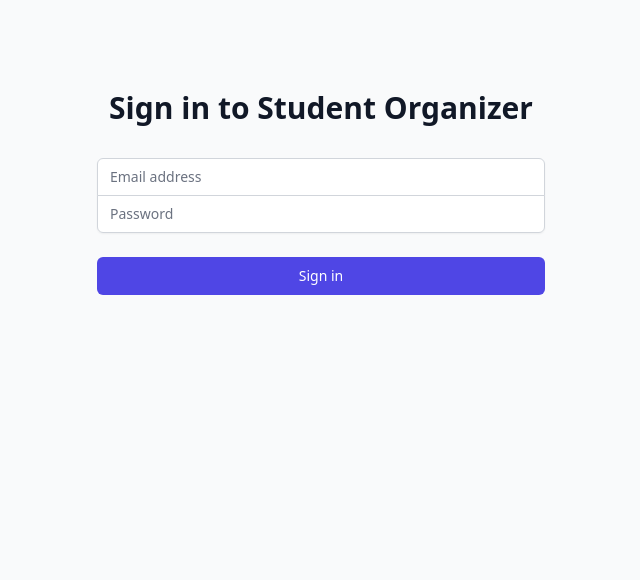
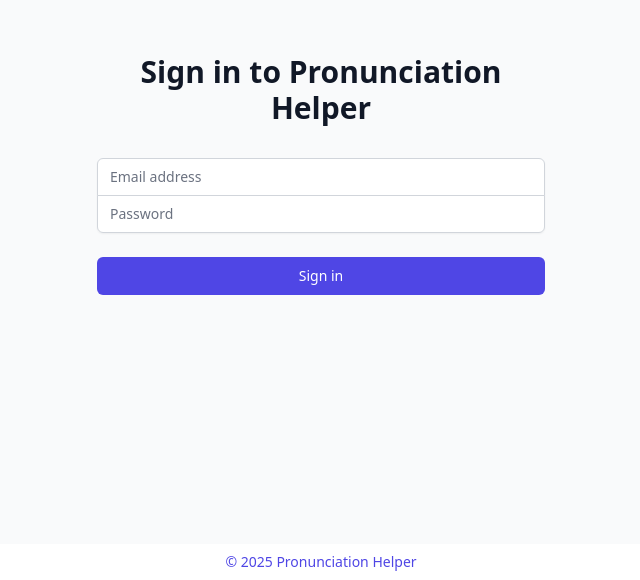
Before and after one commit to Luu-Git/P-Helper, a Next.js app: page / in a window 1280 px wide. Shown: the part 220-800 px from the top of the page, without its empty margins (319-959 px from the left). Built offline with nearby package versions, Linux system fonts and the light colour scheme; no server answers.

Commit message:
Added Footer and Name Change of Tool

```diff
--- a/src/app/dashboard/layout.tsx
+++ b/src/app/dashboard/layout.tsx
@@ -9,6 +9,7 @@
 import { CalendarEntry } from '@/types/calendar';
 import { checkTutorNotifications, checkProfessorNotifications } from '@/lib/calendarNotifications';
 import { Timestamp } from 'firebase/firestore';
+import Footer from '@/components/Footer';
 
 interface User {
   id: string;
@@ -135,13 +136,13 @@
   };
 
   return (
-    <div className="min-h-screen bg-gray-100">
+    <div className="min-h-screen bg-gray-100 flex flex-col">
       <nav className="bg-white shadow-sm">
         <div className="max-w-7xl mx-auto px-4 sm:px-6 lg:px-8">
           <div className="flex justify-between h-16">
             <div className="flex">
               <div className="flex-shrink-0 flex items-center">
-                <span className="text-xl font-bold text-indigo-600">Student Organizer</span>
+                <span className="text-xl font-bold text-indigo-600">Pronunciation Helper</span>
               </div>
               <div className="hidden sm:ml-6 sm:flex sm:space-x-8">
                 {navigation.map((item) => {
@@ -193,9 +194,13 @@
         </div>
       </nav>
 
-      <main className="max-w-7xl mx-auto py-6 sm:px-6 lg:px-8">
-        {children}
+      <main className="flex-grow py-6">
+        <div className="max-w-7xl mx-auto px-4 sm:px-6 lg:px-8">
+          {children}
+        </div>
       </main>
+
+      <Footer />
     </div>
   );
 }
--- a/src/app/layout.tsx
+++ b/src/app/layout.tsx
@@ -9,10 +9,12 @@
   children: React.ReactNode;
 }) {
   return (
-    <html lang="en">
-      <body>
+    <html lang="en" className="h-full">
+      <body className="flex flex-col min-h-screen h-full">
         <AuthProvider>
-          {children}
+          <div className="flex-grow">
+            {children}
+          </div>
         </AuthProvider>
       </body>
     </html>
--- a/src/app/page.tsx
+++ b/src/app/page.tsx
@@ -5,6 +5,7 @@
 import StudentCard from "./components/StudentCard"
 import { useAuth } from "@/contexts/AuthContext"
 import { useRouter } from "next/navigation"
+import Footer from "@/components/Footer"
 
 interface Student {
   id: number
@@ -48,11 +49,12 @@
   }
 
   return (
-    <div className="min-h-screen flex items-center justify-center bg-gray-50 py-12 px-4 sm:px-6 lg:px-8">
+    <div className="min-h-screen flex flex-col bg-gray-50">
+      <div className="flex-grow flex items-center justify-center py-12 px-4 sm:px-6 lg:px-8">
         <div className="max-w-md w-full space-y-8">
           <div>
             <h2 className="mt-6 text-center text-3xl font-extrabold text-gray-900">
-            Sign in to Student Organizer
+              Sign in to Pronunciation Helper
             </h2>
           </div>
           <form className="mt-8 space-y-6" onSubmit={handleSubmit}>
@@ -107,5 +109,7 @@
           </form>
         </div>
       </div>
+      <Footer />
+    </div>
   )
 }
--- /dev/null
+++ b/src/components/Footer.tsx
@@ -0,0 +1,11 @@
+export default function Footer() {
+  const currentYear = new Date().getFullYear();
+
+  return (
+    <footer className="bg-white shadow-sm text-indigo-600 py-2 text-center text-sm">
+      <div className="max-w-7xl mx-auto px-4 sm:px-6 lg:px-8">
+        <p>&copy; {currentYear} Pronunciation Helper</p>
+      </div>
+    </footer>
+  );
+}
```
Lines whose indentation alone changed are shown as unchanged.
